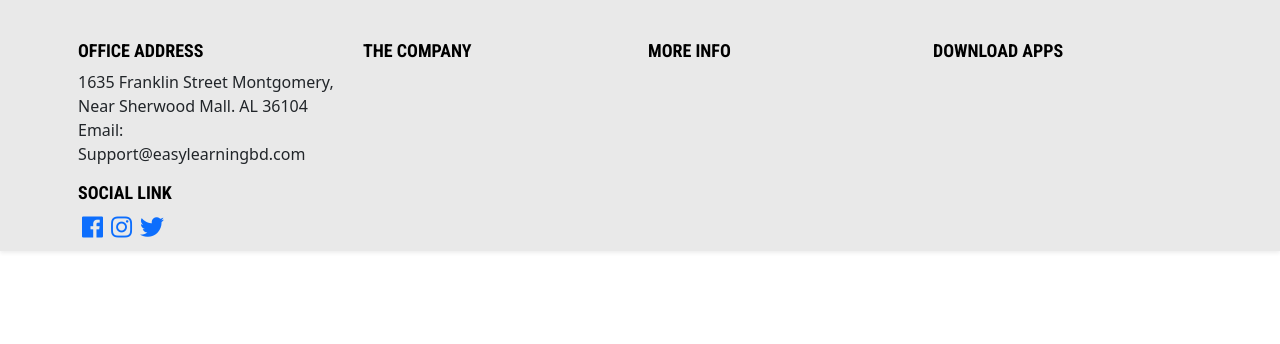
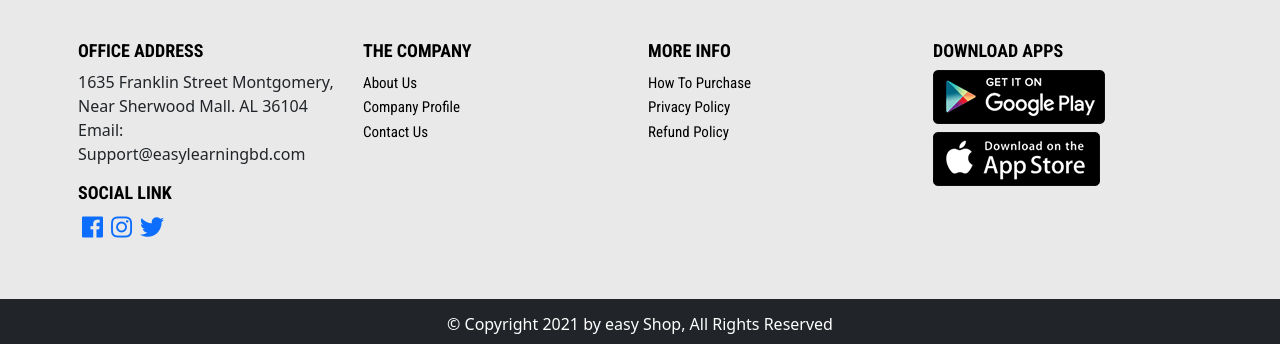
Before and after one commit to azmir849/e-saviing-react-laravel, a React (Create React App) app in the folder user/: page / in a window 1280 px wide. Shown: the part 2885-3229 px from the top of the page. Before the commit the page ends 3184 px from the top, so only its background shows below. Built offline with nearby package versions, Linux system fonts and the light colour scheme.

Commit message:
Footer View Desktop Part 2

```diff
--- a/user/src/components/common/FooterDesktop.jsx
+++ b/user/src/components/common/FooterDesktop.jsx
@@ -1,5 +1,8 @@
 import React, { Component, Fragment } from "react";
 import { Col, Container, Row } from "react-bootstrap";
+import { Link } from "react-router-dom";
+import Apple from "../../assets/images/apple.png";
+import Google from "../../assets/images/google.png";
 
 export class FooterDesktop extends Component {
   render() {
@@ -29,16 +32,62 @@ export class FooterDesktop extends Component {
 
               <Col className="p-2" lg={3} md={3} sm={6} xs={12}>
                 <h5 className="footer-menu-title">THE COMPANY</h5>
+                <Link to="/" className="footer-link">
+                  {" "}
+                  About Us
+                </Link>
+                <br></br>
+                <Link to="/" className="footer-link">
+                  {" "}
+                  Company Profile
+                </Link>
+                <br></br>
+                <Link to="/" className="footer-link">
+                  {" "}
+                  Contact Us
+                </Link>
+                <br></br>
               </Col>
 
               <Col className="p-2" lg={3} md={3} sm={6} xs={12}>
                 <h5 className="footer-menu-title">MORE INFO</h5>
+                <Link to="/" className="footer-link">
+                  How To Purchase
+                </Link>
+                <br></br>
+                <Link to="/" className="footer-link">
+                  {" "}
+                  Privacy Policy
+                </Link>
+                <br></br>
+                <Link to="/" className="footer-link">
+                  {" "}
+                  Refund Policy{" "}
+                </Link>
+                <br></br>
               </Col>
 
               <Col className="p-2" lg={3} md={3} sm={6} xs={12}>
                 <h5 className="footer-menu-title">DOWNLOAD APPS</h5>
+                <a href="/">
+                  <img alt="" src={Google} />
+                </a>
+                <br></br>
+                <a href="/">
+                  <img alt="" className="mt-2" src={Apple} />
+                </a>
+                <br></br>
               </Col>
             </Row>
+          </Container>
+          <Container fluid={true} className="text-center m-0 pt-3 pb-1 bg-dark">
+            <Container>
+              <Row>
+                <h6 className="text-white">
+                  © Copyright 2021 by easy Shop, All Rights Reserved
+                </h6>
+              </Row>
+            </Container>
           </Container>
         </div>
       </Fragment>
```
Also changed, not shown: user/src/assets/images/apple.png (added), user/src/assets/images/google.png (added).
